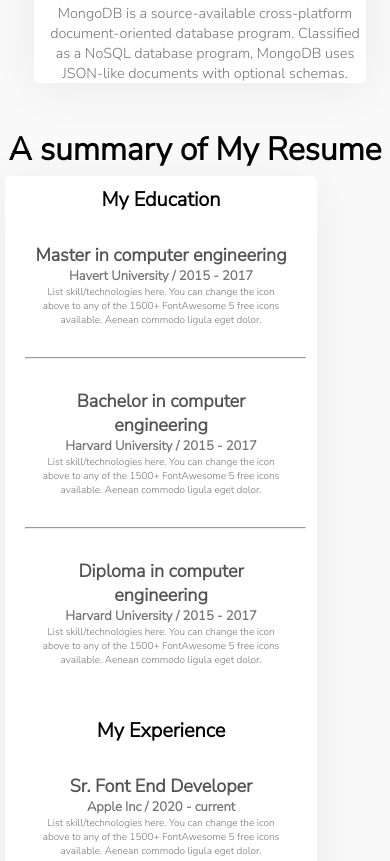
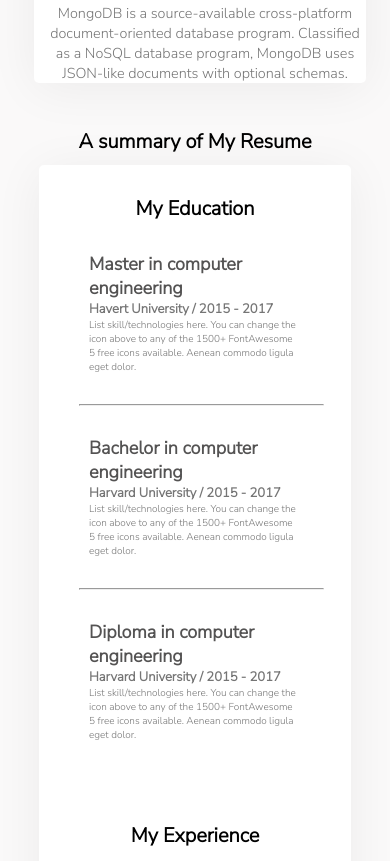
Before and after one commit to apucsd/Portfolio, a plain HTML site: page index.html in a window 390 px wide. Shown: the part 2219-3080 px from the top of the page. Drawn offline with Linux system fonts and the light colour scheme.

Commit message:
fixed bugs

```diff
--- a/index.html
+++ b/index.html
@@ -37,8 +37,8 @@
          </div>
     </header>
 
-    <main>
-        <div class="about">
+    <main class="">
+        <div class="about ">
             <h3 class="about-me-title">About Me</h3>
             <p class="about-me-p">I, m a designer & developer with a passion for web design. I enjoy developing simple, clean and slick websites that provide real value to the end user. Thousands of clients have procured exceptional result while working with me. Delivering work within time and budget which meets clients requirements in our meta.</p>
 
--- a/style.css
+++ b/style.css
@@ -251,7 +251,7 @@ footer{
     nav ul,.banner ,footer,nav,.info, .skill-section, .summary-section,.information{
         flex-direction: column;
     }
-    footer ,.summary-section,.summary-title, .skills {
+    footer ,.summary-title, .skills {
         padding: 0;
         margin: 5px;
         gap: 10px;
@@ -312,4 +312,10 @@ nav li{
 .btn{
     margin-left: 0;
 }
+
+
+.summary-title{
+    font-size: 20px;
+    margin: 10px;
 }
+}
```
